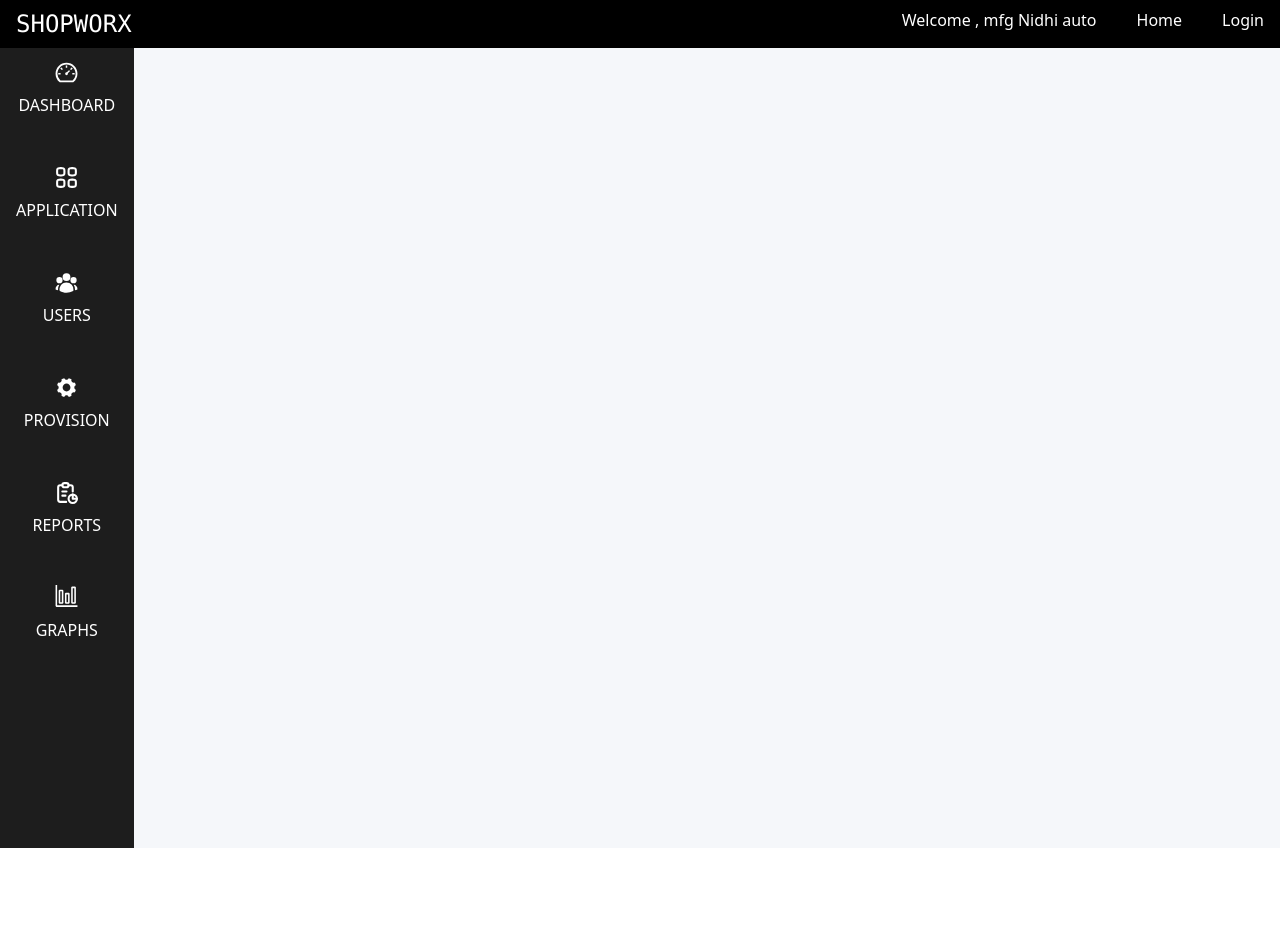
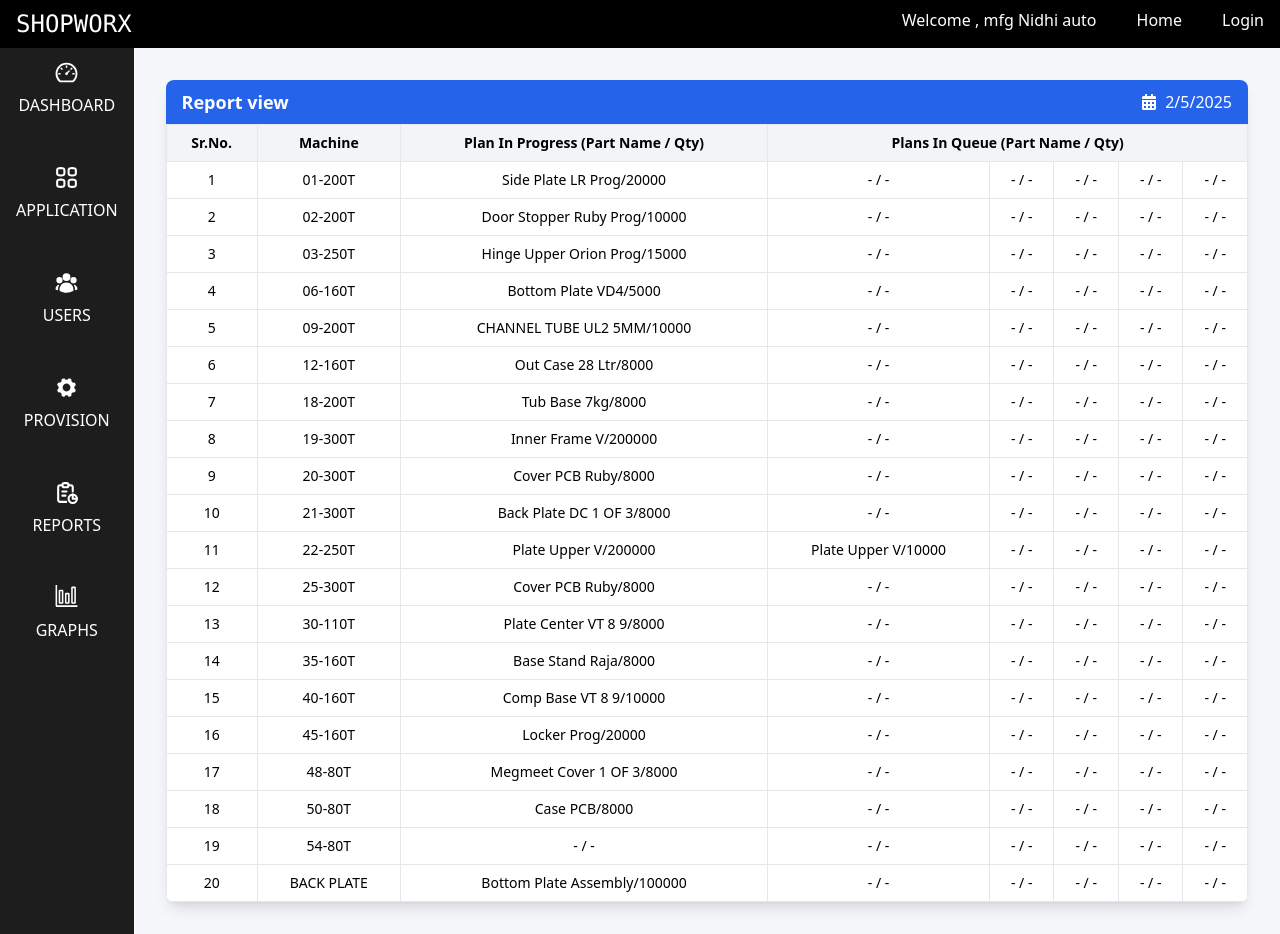
Before and after one commit to SurajDubey14/shopworx, a React (Vite) app: page /view in a window 1280 px wide. Before the commit the page ends 848 px from the top, so only its background shows below. Built offline with nearby package versions, Linux system fonts and the light colour scheme.

Commit message:
viewplan

```diff
--- /dev/null
+++ b/src/pages/ViewPlan/ViewPlan.jsx
@@ -0,0 +1,168 @@
+import { useState } from "react";
+import { FaCalendarAlt } from "react-icons/fa";
+
+const dummyData=[
+    {
+      "srNo": 1,
+      "machine": "01-200T",
+      "planInProgress": "Side Plate LR Prog/20000",
+      "queuePlans": ["- / -", "- / -", "- / -", "- / -", "- / -"]
+    },
+    {
+      "srNo": 2,
+      "machine": "02-200T",
+      "planInProgress": "Door Stopper Ruby Prog/10000",
+      "queuePlans": ["- / -", "- / -", "- / -", "- / -", "- / -"]
+    },
+    {
+      "srNo": 3,
+      "machine": "03-250T",
+      "planInProgress": "Hinge Upper Orion Prog/15000",
+      "queuePlans": ["- / -", "- / -", "- / -", "- / -", "- / -"]
+    },
+    {
+      "srNo": 4,
+      "machine": "06-160T",
+      "planInProgress": "Bottom Plate VD4/5000",
+      "queuePlans": ["- / -", "- / -", "- / -", "- / -", "- / -"]
+    },
+    {
+      "srNo": 5,
+      "machine": "09-200T",
+      "planInProgress": "CHANNEL TUBE UL2 5MM/10000",
+      "queuePlans": ["- / -", "- / -", "- / -", "- / -", "- / -"]
+    },
+    {
+      "srNo": 6,
+      "machine": "12-160T",
+      "planInProgress": "Out Case 28 Ltr/8000",
+      "queuePlans": ["- / -", "- / -", "- / -", "- / -", "- / -"]
+    },
+    {
+      "srNo": 7,
+      "machine": "18-200T",
+      "planInProgress": "Tub Base 7kg/8000",
+      "queuePlans": ["- / -", "- / -", "- / -", "- / -", "- / -"]
+    },
+    {
+      "srNo": 8,
+      "machine": "19-300T",
+      "planInProgress": "Inner Frame V/200000",
+      "queuePlans": ["- / -", "- / -", "- / -", "- / -", "- / -"]
+    },
+    {
+      "srNo": 9,
+      "machine": "20-300T",
+      "planInProgress": "Cover PCB Ruby/8000",
+      "queuePlans": ["- / -", "- / -", "- / -", "- / -", "- / -"]
+    },
+    {
+      "srNo": 10,
+      "machine": "21-300T",
+      "planInProgress": "Back Plate DC 1 OF 3/8000",
+      "queuePlans": ["- / -", "- / -", "- / -", "- / -", "- / -"]
+    },
+    {
+      "srNo": 11,
+      "machine": "22-250T",
+      "planInProgress": "Plate Upper V/200000",
+      "queuePlans": ["Plate Upper V/10000", "- / -", "- / -", "- / -", "- / -"]
+    },
+    {
+      "srNo": 12,
+      "machine": "25-300T",
+      "planInProgress": "Cover PCB Ruby/8000",
+      "queuePlans": ["- / -", "- / -", "- / -", "- / -", "- / -"]
+    },
+    {
+      "srNo": 13,
+      "machine": "30-110T",
+      "planInProgress": "Plate Center VT 8 9/8000",
+      "queuePlans": ["- / -", "- / -", "- / -", "- / -", "- / -"]
+    },
+    {
+      "srNo": 14,
+      "machine": "35-160T",
+      "planInProgress": "Base Stand Raja/8000",
+      "queuePlans": ["- / -", "- / -", "- / -", "- / -", "- / -"]
+    },
+    {
+      "srNo": 15,
+      "machine": "40-160T",
+      "planInProgress": "Comp Base VT 8 9/10000",
+      "queuePlans": ["- / -", "- / -", "- / -", "- / -", "- / -"]
+    },
+    {
+      "srNo": 16,
+      "machine": "45-160T",
+      "planInProgress": "Locker Prog/20000",
+      "queuePlans": ["- / -", "- / -", "- / -", "- / -", "- / -"]
+    },
+    {
+      "srNo": 17,
+      "machine": "48-80T",
+      "planInProgress": "Megmeet Cover 1 OF 3/8000",
+      "queuePlans": ["- / -", "- / -", "- / -", "- / -", "- / -"]
+    },
+    {
+      "srNo": 18,
+      "machine": "50-80T",
+      "planInProgress": "Case PCB/8000",
+      "queuePlans": ["- / -", "- / -", "- / -", "- / -", "- / -"]
+    },
+    {
+      "srNo": 19,
+      "machine": "54-80T",
+      "planInProgress": "- / -",
+      "queuePlans": ["- / -", "- / -", "- / -", "- / -", "- / -"]
+    },
+    {
+      "srNo": 20,
+      "machine": "BACK PLATE",
+      "planInProgress": "Bottom Plate Assembly/100000",
+      "queuePlans": ["- / -", "- / -", "- / -", "- / -", "- / -"]
+    }
+  ]
+
+
+export default function ReportTable() {
+  const [date] = useState(new Date().toLocaleDateString());
+
+  return (
+    <div className="p-4">
+      <div className="bg-white shadow-lg rounded-lg overflow-hidden">
+        <div className="bg-blue-600 text-white px-4 py-2 flex justify-between items-center">
+          <h2 className="text-lg font-semibold">Report view</h2>
+          <div className="flex items-center space-x-2">
+            <FaCalendarAlt />
+            <span>{date}</span>
+          </div>
+        </div>
+        <div className="overflow-x-auto">
+          <table className="min-w-full border border-gray-200 text-sm">
+            <thead className="bg-gray-100">
+              <tr>
+                <th className="border px-3 py-2">Sr.No.</th>
+                <th className="border px-3 py-2">Machine</th>
+                <th className="border px-3 py-2">Plan In Progress (Part Name / Qty)</th>
+                <th className="border px-3 py-2" colSpan={5}>Plans In Queue (Part Name / Qty)</th>
+              </tr>
+            </thead>
+            <tbody>
+              {dummyData.map((item) => (
+                <tr key={item.srNo} className="text-center">
+                  <td className="border px-3 py-2">{item.srNo}</td>
+                  <td className="border px-3 py-2">{item.machine}</td>
+                  <td className="border px-3 py-2">{item.planInProgress}</td>
+                  {item.queuePlans.map((plan, index) => (
+                    <td key={index} className="border px-3 py-2">{plan}</td>
+                  ))}
+                </tr>
+              ))}
+            </tbody>
+          </table>
+        </div>
+      </div>
+    </div>
+  );
+}
--- a/src/routes.jsx
+++ b/src/routes.jsx
@@ -7,7 +7,7 @@ import Provision from "./pages/Provision/Provision";
 import User from "./pages/Users/User";
 import Report from "./pages/Report/Report";
 import Application from "./pages/Apps/Application";
-
+ import ViewPlan from "./pages/ViewPlan/ViewPlan"
 const AppRoutes = () => {
   return (
     <Router>
@@ -19,7 +19,8 @@ const AppRoutes = () => {
           <Route path="/users" element={<User />} />{" "}
           <Route path="/provision" element={<Provision />} />{" "}
           <Route path="/reports" element={<Report />} />{" "}
-          <Route path="/graphs" element={<Graph />} />{" "}
+
+          <Route path="/graphs" element={<Graph />} />{" "}<Route path="/view" element={<ViewPlan/>} />{" "}
         </Routes>
       </Layout>
     </Router>
```
